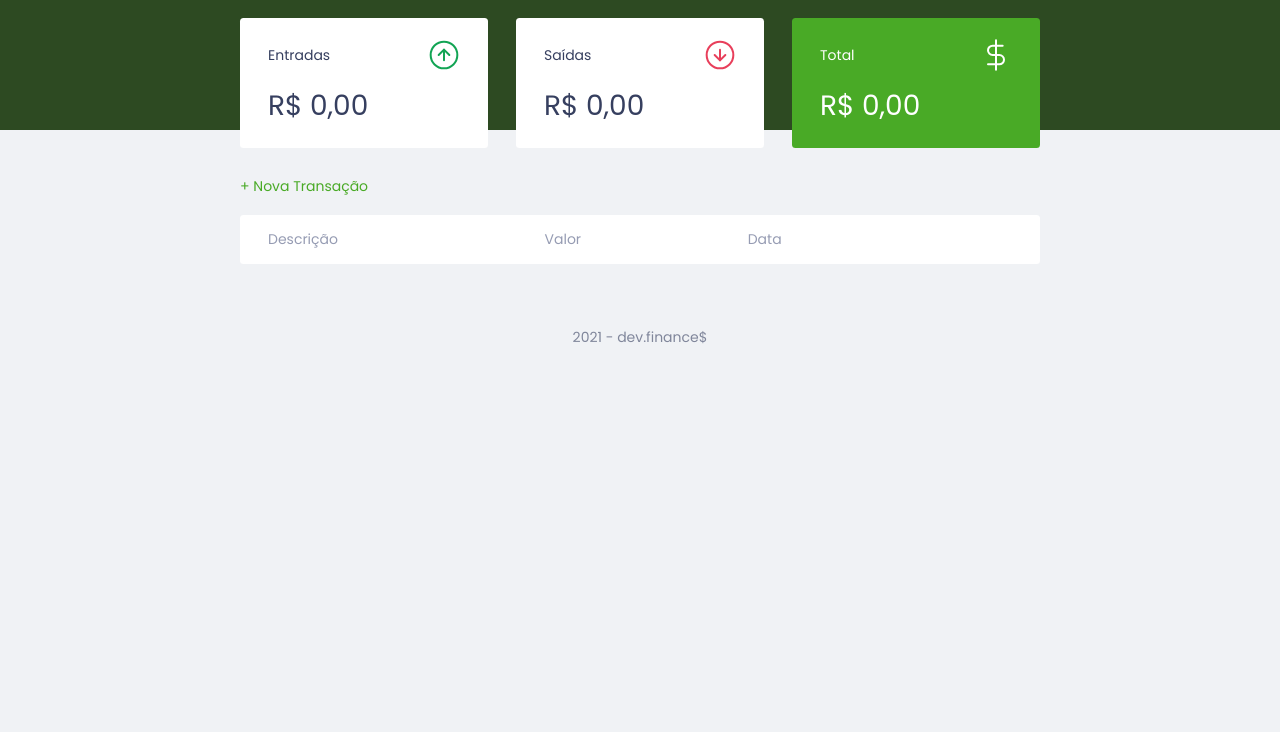
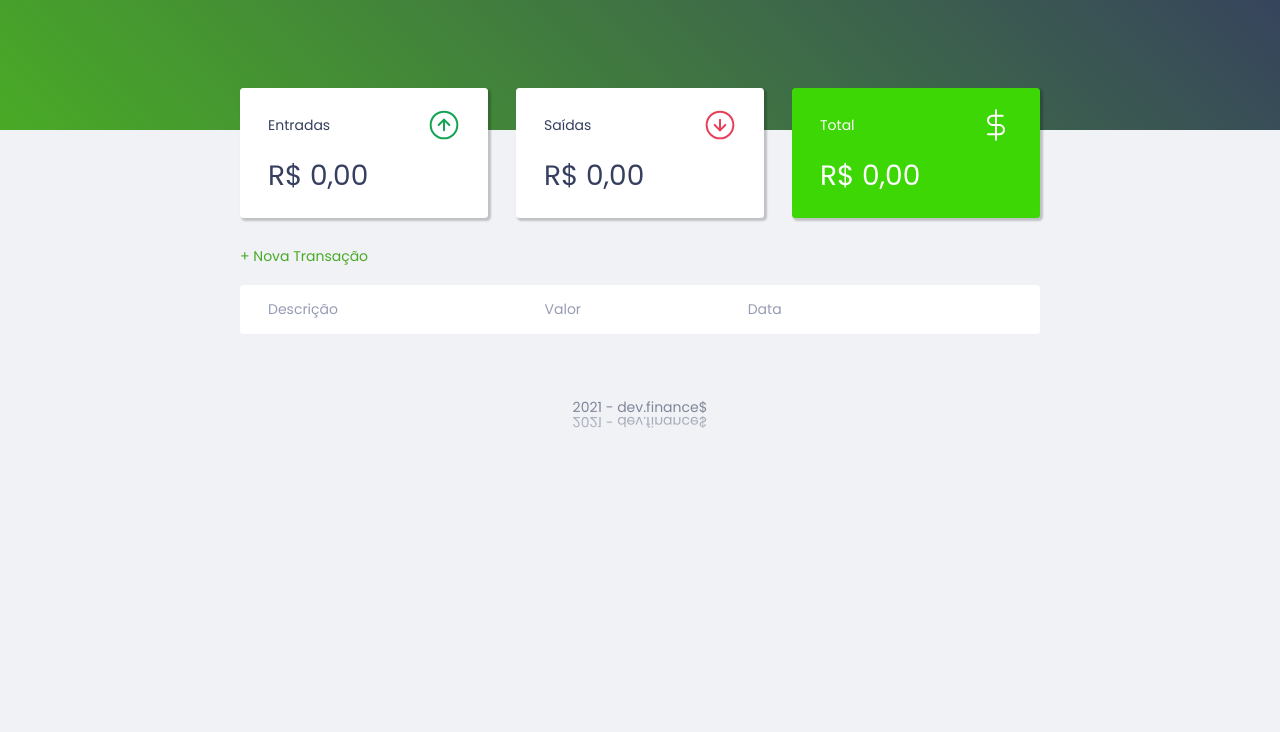
Before and after one commit to amanda-yosh/MaratonaDiscover01, a plain HTML site: page index.html in a window 1280 px wide. Shown: the part 68-800 px from the top of the page. Drawn offline with Linux system fonts and the light colour scheme.

Commit message:
modifying style

```diff
--- a/style.css
+++ b/style.css
@@ -102,7 +102,7 @@ button:hover {
 
 /* Header ======================*/
 header {
-    background: #2d4a22;
+    background: linear-gradient(45deg, var(--green), var(--dark-blue));
     padding: 2rem 0 10rem;
     text-align: center;
 }
@@ -114,7 +114,7 @@ header {
 
 /* Balance ======================*/
 #balance {
-    margin-top: -8rem;
+    margin-top: -3rem;
 }
 
 #balance h2 {
@@ -131,6 +131,14 @@ header {
     margin-bottom: 2rem;
 
     color: var(--dark-blue);
+
+    box-shadow: 2px 2px 2px 1px rgba(0, 0, 0, 0.2);
+}
+
+.card:hover {
+    transform: translateY(-10px);
+
+    box-shadow: 2px 10px 2px 1px rgba(0, 0, 0, 0.2);
 }
 
 .card h3 {
@@ -150,7 +158,7 @@ header {
 }
 
 .card.total {
-    background: var(--green);
+    background: var(--light-green);
     color: white;
 }
 
@@ -244,6 +252,8 @@ td.expense {
 
     position: relative;
     z-index: 1; /*destravado quando uso o position, tem haver com o empilhamento*/
+
+    border-radius: 0.2rem;
 }
 
 /* Form ======================*/
@@ -290,6 +300,8 @@ footer {
     color: var(--dark-blue);
 
     opacity: 0.6;
+
+    -webkit-box-reflect: below -4.5rem linear-gradient(transparent, #000);
 }
 
 /* Responsive ======================*/
```
